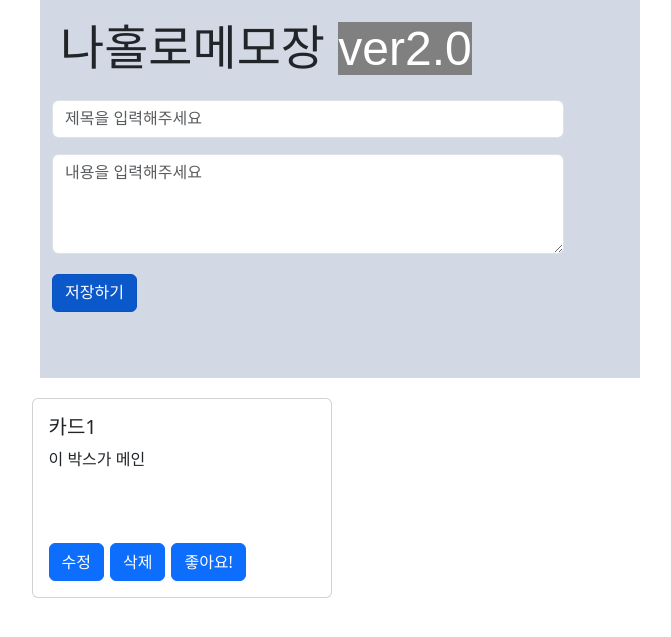
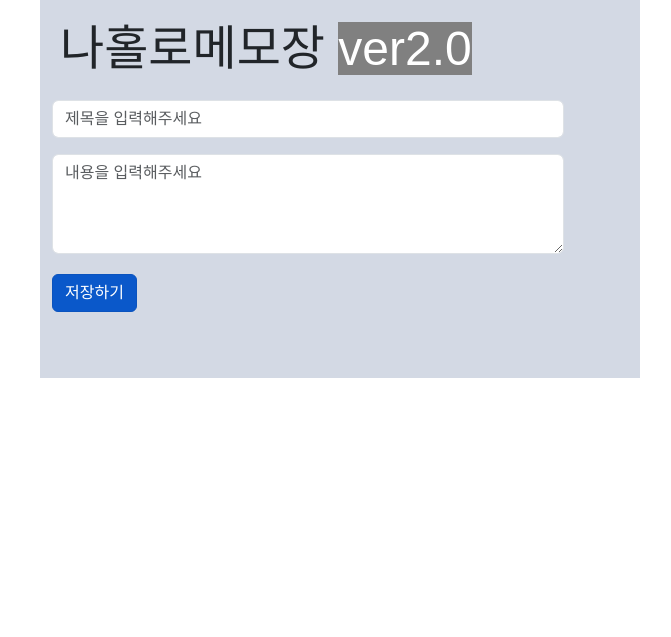
Before and after one commit to kms86989408-droid/codingTest, a Flask app: page / in a window 1280 px wide. Shown: the top 637 px of the page, without its empty margins (300-971 px from the left). Run offline with Flask 3, Linux system fonts and the light colour scheme; data that the repository does not hold is empty; some web fonts are replaced.

Commit message:
office last

```diff
--- a/app.py
+++ b/app.py
@@ -35,7 +35,7 @@ def saving_memos():
 
 @app.route("/memos", methods=["GET"])
 def read_inventory():
-    memos = list(memos_col.find({}, {"title":1, "contents":1}))
+    memos = list(memos_col.find({}))
     for m in memos:
         m["_id"] = str(m["_id"])
     return jsonify({'result':"success", 'inventory': memos})
--- a/templates/index.html
+++ b/templates/index.html
@@ -134,20 +134,10 @@
 
     <!-- 2열 카드 부트스트랩 -->
     <div class="container" id="card-box">
-      <div class="row row-cols-1 row-cols-md-2 g-2">
+      <div class="row row-cols-1 row-cols-md-2 g-2" id="card-row">
         <!-- 카드가 추가될 자리 -->
-        <div class="col">
-          <div class="card mx-auto">
-            <div class="card-body">
-              <h5 class="card-title">카드1</h5>
-              <p class="overflow-hidden card-text">이 박스가 메인</p>
-              <div class="tag-btn">
-                <a href="#" class="btn btn-primary" id="edit-btn">수정</a>
-                <a href="#" class="btn btn-primary" id="delete-btn">삭제</a>
-                <a href="#" class="btn btn-primary" id="like-btn">좋아요!</a>
-              </div>
-            </div>
-          </div>
+      </div>
+    </div>
 
     <script
       src="https://cdn.jsdelivr.net/npm/bootstrap@5.3.8/dist/js/bootstrap.bundle.min.js"
@@ -164,6 +154,11 @@
     let editBtn = $("#edit-btn");
     let deleteBtn = $("#delete-btn");
     let likeBtn = $("#like-btn");
+
+      $(document).ready(function () {
+              $("#card-row").html("");
+              getMemos();
+            });
 
     $("#btn-check-2").on("click",savingMemos)
 
@@ -211,7 +206,8 @@
           for (let i=0; i<inventory.length;i++){
             postMemos(
               inventory[i]["title"]||'제목 없음',
-              inventory[i]["contents"]||"내용 없음"
+              inventory[i]["contents"]||"내용 없음",
+              inventory[i]["_id"]
             );
           }
         },
@@ -222,7 +218,7 @@
     }
 
     // 메모추가
-    function postMemos(title, contents) {
+    function postMemos(title, contents, memo) {
       let appendMemo= `
       <div class="col" data-id="${memo._id}">
         <div class="card mx-auto">
@@ -243,7 +239,7 @@
           </div>
         </div>
       </div>`;
-      $("#card-box").append(appendMemo);
+      $("#card-row").append(appendMemo);
       console.log('카드생성완료')
     }
   </script>
```
